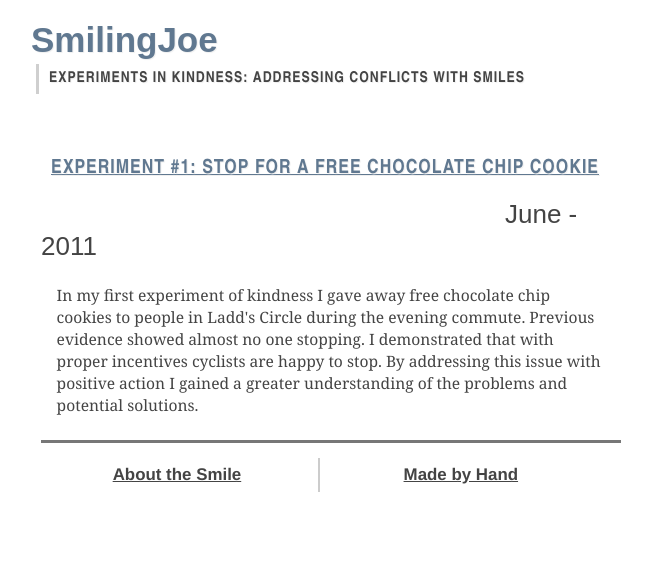
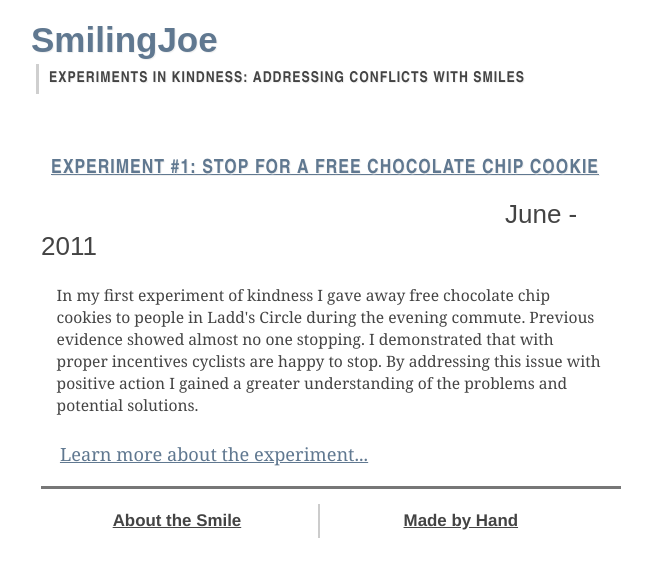
Before and after one commit to joehand/smilingjoe, a Jekyll site: the page built from index.html, in a window 1280 px wide. Shown: the top 577 px of the page, without its empty margins (314-966 px from the left). Built offline with Jekyll 4.4.1, drawn with Linux system fonts in a browser that asks for light colours; nearby versions of some CDN libraries; some web fonts are replaced; Markdown is read by kramdown in place of the engine named in the settings.

Commit message:
temp fix for read more link
Adding a read more link to bottom to ease confusion. Temporary and lazyish fix. need to change later.

```diff
--- a/_includes/post_description.html
+++ b/_includes/post_description.html
@@ -9,6 +9,7 @@
     </h4>
 		<span class="date">{{ post.date | date: "%B - %Y" }}</span>
 		<p class="description">{{ post.description}}</p>
+		<p>&nbsp;&nbsp;&nbsp;&nbsp;<a href="{{ site.blog_url }}{{ post.url }}">Learn more about the experiment...</a></p>
     </li>
   {% endfor %}
   </ul>
```
